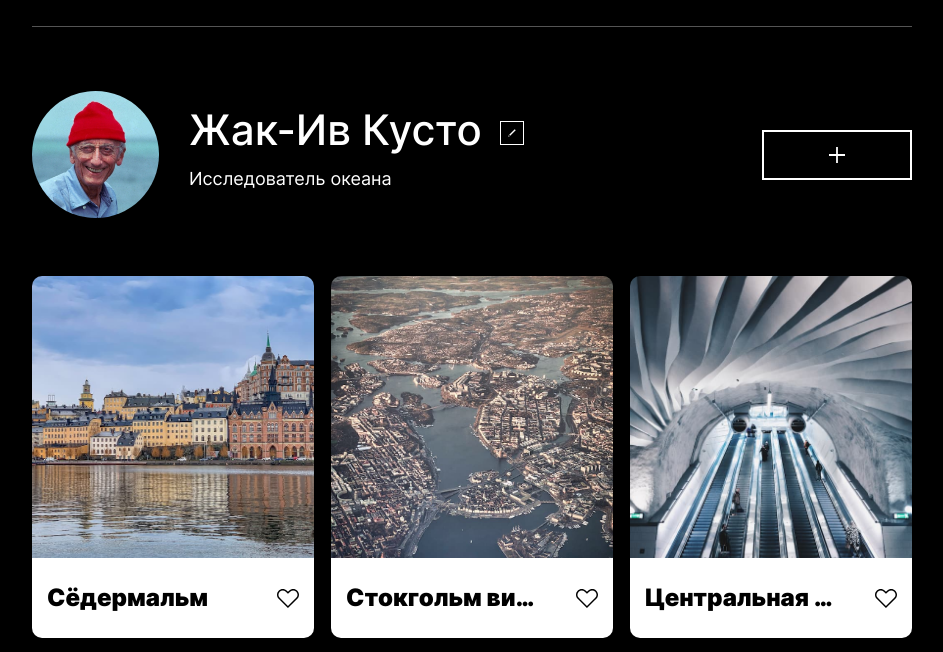
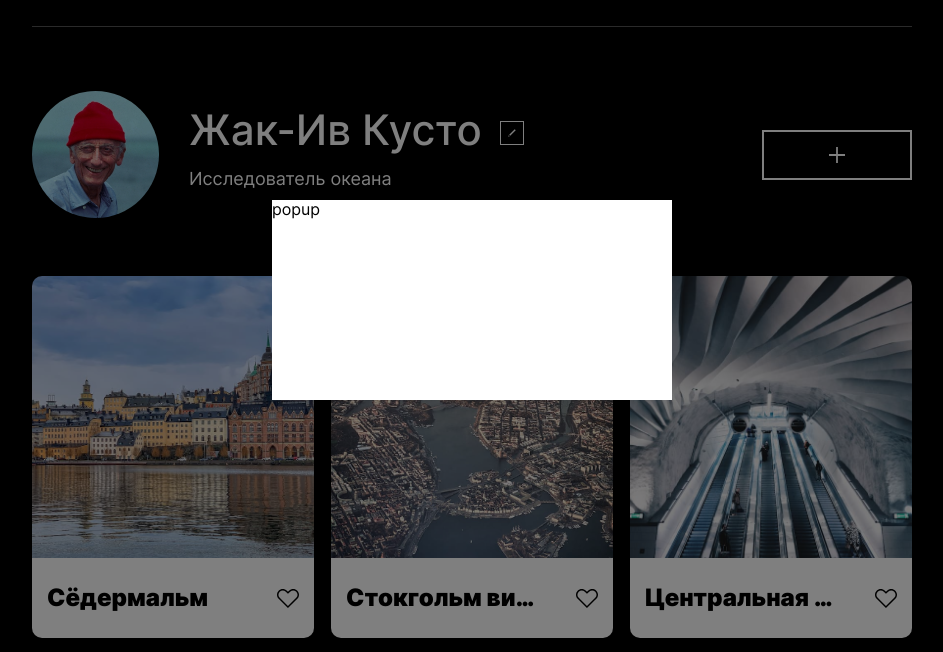
Before and after one commit to annagroshkova/mesto_old, a plain HTML site: page index.html in a window 1280 px wide. Shown: the part 100-752 px from the top of the page, without its empty margins (168-1111 px from the left). Drawn offline with Linux system fonts and the light colour scheme.

Commit message:
popup in progress

```diff
--- a/blocks/popup/__container/popup__container.css
+++ b/blocks/popup/__container/popup__container.css
@@ -0,0 +1,5 @@
+.popup__container {
+  width: 400px;
+  height: 200px;
+  background-color: white;
+}
--- a/blocks/popup/_opened/popup_opened.css
+++ b/blocks/popup/_opened/popup_opened.css
@@ -0,0 +1,3 @@
+.popup_opened {
+  display: flex;
+}
--- a/blocks/popup/popup.css
+++ b/blocks/popup/popup.css
@@ -0,0 +1,11 @@
+.popup {
+  position: fixed;
+  left: 0;
+  top: 0;
+  width: 100vw;
+  height: 100vh;
+  background-color: rgba(0, 0, 0, 0.5);
+  display: none;
+  align-items: center;
+  justify-content: center;
+}
--- a/index.html
+++ b/index.html
@@ -110,5 +110,9 @@
         <p class="footer__text">© 2020 Mesto Russia</p>
       </footer>
     </div>
+
+    <div class="popup popup_opened">
+      <div class="popup__container">popup</div>
+    </div>
   </body>
 </html>
```
